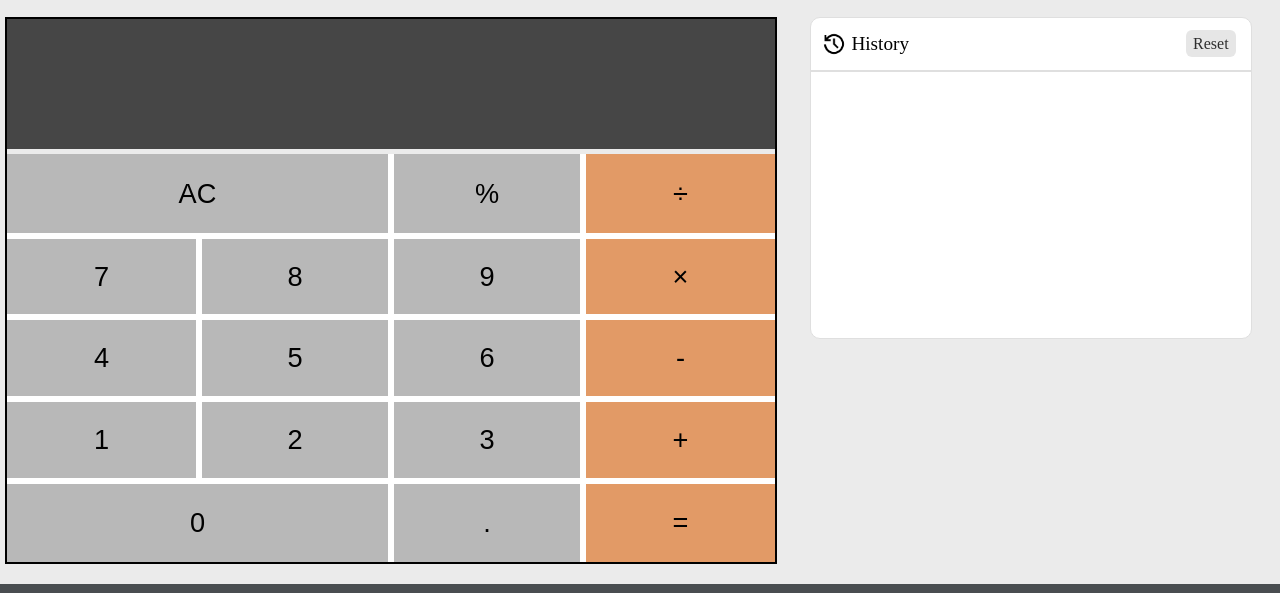
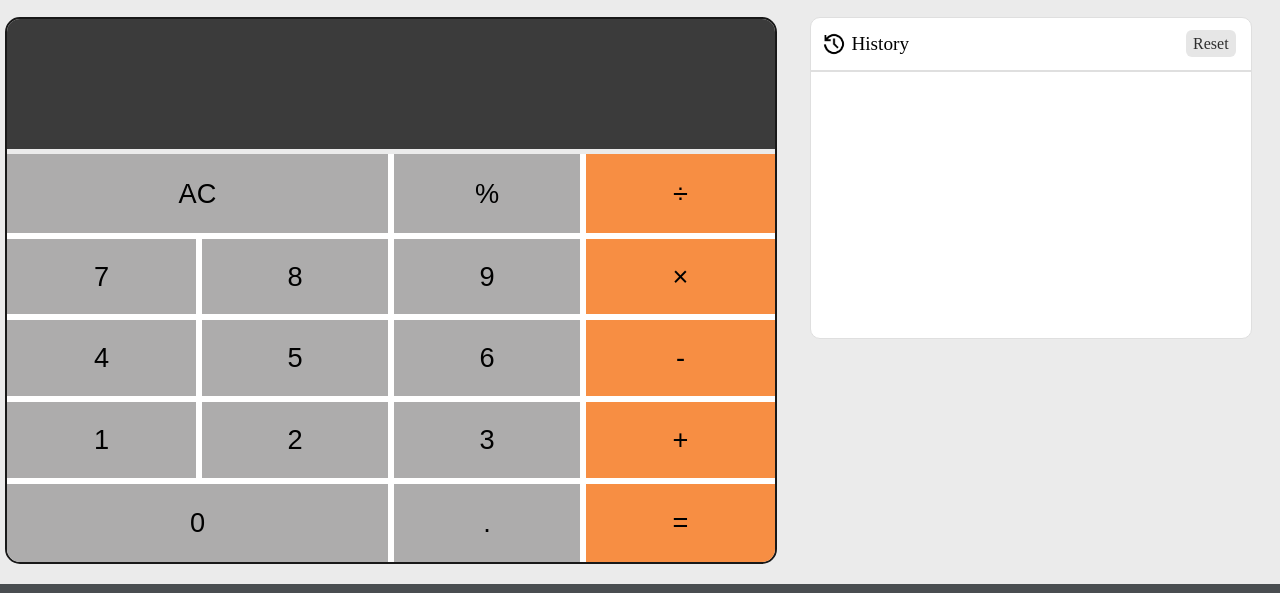
Before and after one commit to naufal-alwi-p/naufal-alwi-p.github.io, a plain HTML site: page MyProjects/basic-calculator.html in a window 1280 px wide. Shown: the part 69-662 px from the top of the page. Drawn offline with Linux system fonts and the light colour scheme.

Commit message:
I change the UI color of the calculator a bit

```diff
--- a/css/basic-calculator/main.css
+++ b/css/basic-calculator/main.css
@@ -72,8 +72,8 @@ main {
 
 .calculator {
     max-width: 60%;
-    border: 2px solid rgb(0, 0, 0);
-    /* border-radius: 15px; */
+    border: 2px solid rgb(24, 24, 24);
+    border-radius: 15px;
     overflow: hidden;
     margin: 0 5px;
     flex-grow: 1.5;
@@ -83,7 +83,7 @@ main {
     border: none;
     display: block;
     box-sizing: border-box;
-    background-color: rgb(70, 70, 70);
+    background-color: rgb(59, 59, 59);
     color: white;
     width: 100%;
     height: 130px;
@@ -102,7 +102,7 @@ main {
 
 .row button {
     border: 3px solid white;
-    background-color: #b8b8b8;
+    background-color: #adacac;
     font-size: 1.7em;
     border-radius: 0;
     width: 25%;
@@ -117,7 +117,7 @@ main {
 }
 
 .row button:last-child {
-    background-color: rgb(226, 154, 102);
+    background-color: rgb(247, 142, 67);
     border-right: none;
 }
 
@@ -134,11 +134,11 @@ main {
 }
 
 .row button:hover {
-    background-color: #d1d1d1;
+    background-color: #dadada;
 }
 
 .row button:last-child:hover {
-    background-color: rgb(231, 117, 35);
+    background-color: rgb(241, 123, 38);
 }
 
 /* End Calculator CSS */
```
